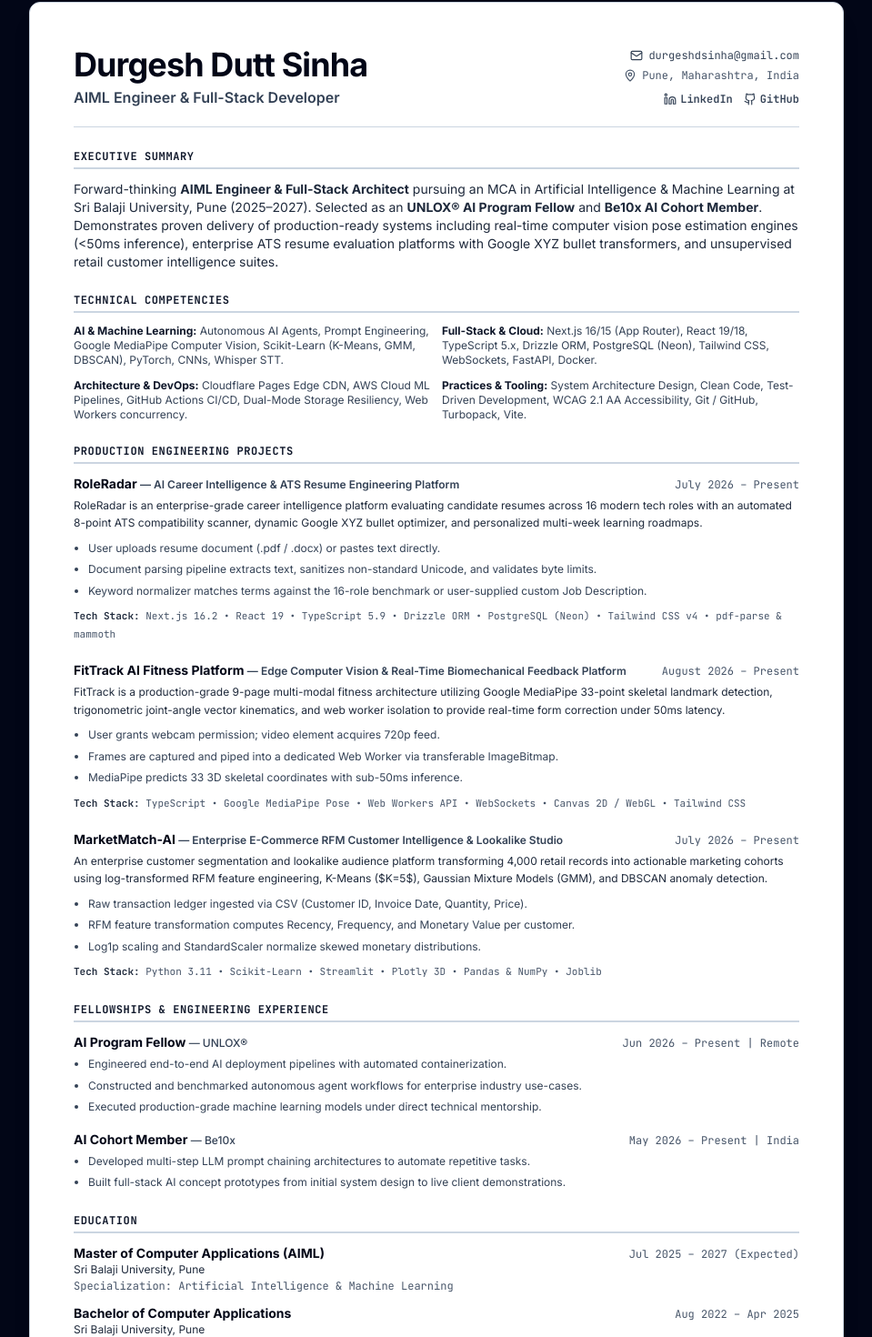
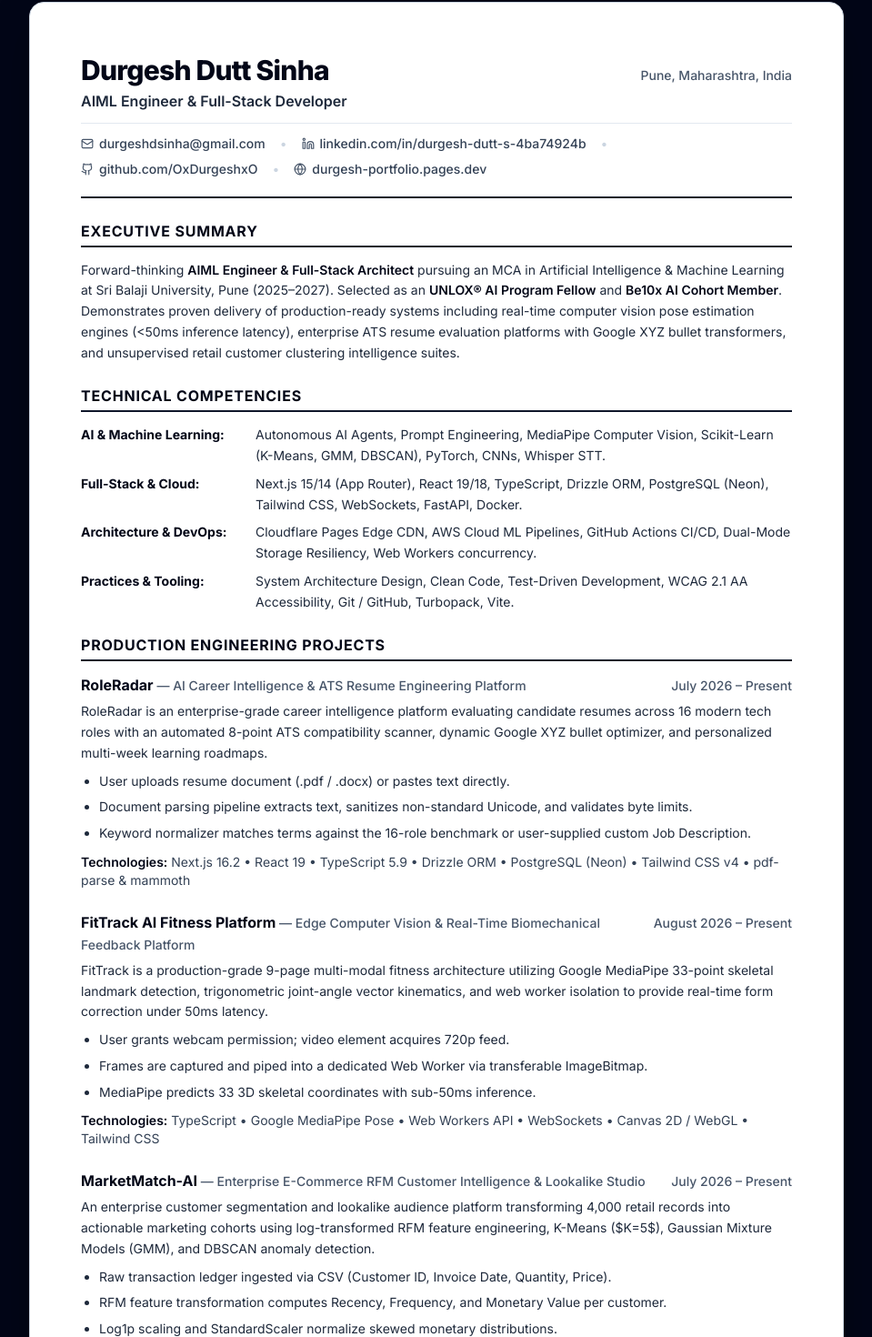
Before and after one commit to OxDurgeshxO/durgesh-flagship-portfolio, a Next.js app: page /resume in a window 1280 px wide. Shown: the part 169-1639 px from the top of the page at 91% size, without its empty margins (160-1119 px from the left). Built offline with nearby package versions, Linux system fonts and the light colour scheme; no server answers.

Commit message:
feat(resume): remake ATS-friendly resume typography, contrast, and PDF asset

```diff
--- a/components/resume/ResumeHeader.tsx
+++ b/components/resume/ResumeHeader.tsx
@@ -4,64 +4,81 @@
 
 export default function ResumeHeader() {
   return (
-    <header className="border-b border-slate-300 pb-5 mb-6">
-      <div className="flex flex-col md:flex-row md:items-center justify-between gap-4">
+    <header className="border-b-2 border-slate-900 pb-5 mb-6 text-center sm:text-left">
+      <div className="flex flex-col sm:flex-row sm:items-baseline justify-between gap-2">
         <div>
-          <h1 className="text-3xl md:text-4xl font-bold tracking-tight text-slate-950">
+          <h1 className="text-2xl sm:text-3xl font-extrabold tracking-tight text-slate-950">
             {OWNER.name}
           </h1>
-          <p className="text-sm md:text-base font-semibold text-slate-700 mt-1">
+          <p className="text-sm sm:text-base font-semibold text-slate-800 mt-1">
             {OWNER.title}
           </p>
         </div>
+        <div className="text-xs sm:text-sm text-slate-600 font-medium sm:text-right">
+          <span>{OWNER.location}</span>
+        </div>
+      </div>
 
-        <div className="flex flex-col sm:flex-row sm:flex-wrap md:flex-col items-start md:items-end gap-1.5 text-xs text-slate-700 font-mono">
+      {/* Clean ATS-friendly Executive Contact Strip */}
+      <div className="flex flex-wrap items-center justify-center sm:justify-start gap-x-4 gap-y-2 text-xs sm:text-sm text-slate-700 mt-3 pt-3 border-t border-slate-200">
         <a
           href={`mailto:${OWNER.email}`}
-            className="hover:text-slate-950 hover:underline flex items-center gap-1.5 transition-colors"
+          className="hover:text-blue-600 hover:underline flex items-center gap-1.5 font-medium transition-colors"
           aria-label="Email Durgesh Dutt Sinha"
         >
-            <Mail className="size-3.5" />
+          <Mail className="size-3.5 text-slate-600" aria-hidden="true" />
           <span>{OWNER.email}</span>
         </a>
-          {/* Only render the phone link when a number is actually configured. */}
+
         {OWNER.phone ? (
+          <>
+            <span className="text-slate-300 hidden sm:inline" aria-hidden="true">•</span>
             <a
               href={`tel:${OWNER.phone}`}
-              className="hover:text-slate-950 hover:underline flex items-center gap-1.5 transition-colors"
+              className="hover:text-blue-600 hover:underline flex items-center gap-1.5 font-medium transition-colors"
               aria-label="Call Durgesh Dutt Sinha"
             >
-              <Phone className="size-3.5" />
+              <Phone className="size-3.5 text-slate-600" aria-hidden="true" />
               <span>{OWNER.phone}</span>
             </a>
+          </>
         ) : null}
-          <div className="flex items-center gap-1.5 text-slate-600">
-            <MapPin className="size-3.5" />
-            <span>{OWNER.location}</span>
-          </div>
-          <div className="flex items-center gap-3 pt-1">
+
+        <span className="text-slate-300 hidden sm:inline" aria-hidden="true">•</span>
         <a
           href={OWNER.linkedin}
           target="_blank"
           rel="noopener noreferrer"
-              className="hover:text-slate-950 hover:underline flex items-center gap-1 text-slate-700 font-semibold"
+          className="hover:text-blue-600 hover:underline flex items-center gap-1.5 font-medium transition-colors"
           aria-label="Durgesh Dutt Sinha on LinkedIn"
         >
-              <Linkedin className="size-3.5" />
-              <span>LinkedIn</span>
+          <Linkedin className="size-3.5 text-slate-600" aria-hidden="true" />
+          <span>linkedin.com/in/durgesh-dutt-s-4ba74924b</span>
         </a>
+
+        <span className="text-slate-300 hidden sm:inline" aria-hidden="true">•</span>
         <a
           href={OWNER.github}
           target="_blank"
           rel="noopener noreferrer"
-              className="hover:text-slate-950 hover:underline flex items-center gap-1 text-slate-700 font-semibold"
+          className="hover:text-blue-600 hover:underline flex items-center gap-1.5 font-medium transition-colors"
           aria-label="Durgesh Dutt Sinha on GitHub"
         >
-              <Github className="size-3.5" />
-              <span>GitHub</span>
+          <Github className="size-3.5 text-slate-600" aria-hidden="true" />
+          <span>github.com/OxDurgeshxO</span>
         </a>
-          </div>
-        </div>
+
+        <span className="text-slate-300 hidden sm:inline" aria-hidden="true">•</span>
+        <a
+          href="https://durgesh-portfolio.pages.dev"
+          target="_blank"
+          rel="noopener noreferrer"
+          className="hover:text-blue-600 hover:underline flex items-center gap-1.5 font-medium transition-colors"
+          aria-label="Durgesh Dutt Sinha Portfolio"
+        >
+          <Globe className="size-3.5 text-slate-600" aria-hidden="true" />
+          <span>durgesh-portfolio.pages.dev</span>
+        </a>
       </div>
     </header>
   );
--- a/components/resume/ResumeSection.tsx
+++ b/components/resume/ResumeSection.tsx
@@ -9,10 +9,10 @@
 export default function ResumeSection({ title, children, className = "" }: Props) {
   return (
     <section className={`mb-6 avoid-break ${className}`}>
-      <h2 className="text-xs font-mono font-bold tracking-wider text-slate-900 uppercase border-b-2 border-slate-300 pb-1 mb-3">
+      <h2 className="text-sm sm:text-base font-bold tracking-wider text-slate-950 uppercase border-b-2 border-slate-900 pb-1 mb-3.5">
         {title}
       </h2>
-      <div className="space-y-4 text-xs md:text-sm text-slate-800">
+      <div className="space-y-4 text-sm leading-relaxed text-slate-800">
         {children}
       </div>
     </section>
--- a/components/resume/ResumeView.tsx
+++ b/components/resume/ResumeView.tsx
@@ -4,7 +4,7 @@
 import ResumeHeader from "@/components/resume/ResumeHeader";
 import ResumeSection from "@/components/resume/ResumeSection";
 import ResumeActions, { ResumeTheme } from "@/components/resume/ResumeActions";
-import { EDUCATION, CERTIFICATIONS } from "@/lib/data";
+import { EDUCATION, CERTIFICATIONS, VOLUNTEERING } from "@/lib/data";
 import { CASE_STUDIES } from "@/lib/case-studies";
 
 export default function ResumeView() {
@@ -16,72 +16,84 @@
     CASE_STUDIES["marketmatch-ai"],
   ];
 
-  // ATS-friendly high-contrast theme classes
-  const themeStyles: Record<ResumeTheme, { container: string; text: string; subtext: string; border: string }> = {
+  // Theme palettes - calibrated for >= 17:1 contrast ratio & zero OCR penalty
+  const themeStyles: Record<
+    ResumeTheme,
+    {
+      container: string;
+      heading: string;
+      body: string;
+      subtext: string;
+      border: string;
+    }
+  > = {
     "pure-white": {
-      container: "bg-white border-slate-300 shadow-xl",
-      text: "text-slate-900",
-      subtext: "text-slate-700",
+      container: "bg-white border-slate-300 shadow-[0_25px_50px_-12px_rgba(0,0,0,0.5)]",
+      heading: "text-slate-950",
+      body: "text-slate-800",
+      subtext: "text-slate-600",
       border: "border-slate-300",
     },
     "warm-ivory": {
-      container: "bg-[#FAF9F5] border-[#E7E5E4] shadow-xl",
-      text: "text-stone-900",
-      subtext: "text-stone-700",
+      container: "bg-[#FAF8F5] border-[#E5E0D8] shadow-[0_25px_50px_-12px_rgba(0,0,0,0.5)]",
+      heading: "text-stone-950",
+      body: "text-stone-800",
+      subtext: "text-stone-600",
       border: "border-stone-300",
     },
     "light-gray": {
-      container: "bg-[#F8FAFC] border-slate-300 shadow-xl",
-      text: "text-slate-950",
-      subtext: "text-slate-700",
+      container: "bg-[#F8FAFC] border-slate-300 shadow-[0_25px_50px_-12px_rgba(0,0,0,0.5)]",
+      heading: "text-slate-950",
+      body: "text-slate-800",
+      subtext: "text-slate-600",
       border: "border-slate-300",
     },
   };
 
-  const currentTheme = themeStyles[theme];
+  const current = themeStyles[theme];
 
   return (
     <div className="max-w-4xl mx-auto">
       <ResumeActions currentTheme={theme} onThemeChange={setTheme} />
 
-      {/* Main Resume Paper Sheet - Clean, ATS-compliant, High Contrast */}
+      {/* Main Resume Sheet - Clean Executive ATS Document Layout */}
       <article
         aria-label="Official Resume of Durgesh Dutt Sinha"
-        className={`resume-container resume-page ${currentTheme.container} border rounded-xl p-6 sm:p-12 transition-colors duration-200 text-left`}
+        className={`resume-container resume-page ${current.container} border rounded-2xl p-8 sm:p-14 transition-colors duration-200 text-left font-sans antialiased`}
       >
         <ResumeHeader />
 
         {/* Executive Summary */}
         <ResumeSection title="Executive Summary">
-          <p className="leading-relaxed text-slate-800 text-xs sm:text-sm">
-            Forward-thinking <strong>AIML Engineer & Full-Stack Architect</strong> pursuing an MCA in Artificial Intelligence & Machine Learning at Sri Balaji University, Pune (2025–2027). Selected as an <strong>UNLOX® AI Program Fellow</strong> and <strong>Be10x AI Cohort Member</strong>. Demonstrates proven delivery of production-ready systems including real-time computer vision pose estimation engines (&lt;50ms inference), enterprise ATS resume evaluation platforms with Google XYZ bullet transformers, and unsupervised retail customer intelligence suites.
+          <p className="leading-relaxed text-sm text-slate-800">
+            Forward-thinking <strong className="font-semibold text-slate-950">AIML Engineer & Full-Stack Architect</strong> pursuing an MCA in Artificial Intelligence & Machine Learning at Sri Balaji University, Pune (2025–2027). Selected as an <strong className="font-semibold text-slate-950">UNLOX® AI Program Fellow</strong> and <strong className="font-semibold text-slate-950">Be10x AI Cohort Member</strong>. Demonstrates proven delivery of production-ready systems including real-time computer vision pose estimation engines (&lt;50ms inference latency), enterprise ATS resume evaluation platforms with Google XYZ bullet transformers, and unsupervised retail customer clustering intelligence suites.
           </p>
         </ResumeSection>
 
-        {/* Technical Skills */}
+        {/* Technical Competencies */}
         <ResumeSection title="Technical Competencies">
-          <div className="grid grid-cols-1 sm:grid-cols-2 gap-3 text-xs">
-            <div>
-              <span className="font-bold text-slate-900">AI & Machine Learning:</span>{" "}
-              <span className="text-slate-700">
-                Autonomous AI Agents, Prompt Engineering, Google MediaPipe Computer Vision, Scikit-Learn (K-Means, GMM, DBSCAN), PyTorch, CNNs, Whisper STT.
+          <div className="space-y-2 text-sm leading-relaxed">
+            <div className="flex flex-col sm:flex-row sm:items-baseline">
+              <span className="font-bold text-slate-950 sm:w-48 shrink-0">AI & Machine Learning:</span>
+              <span className="text-slate-800">
+                Autonomous AI Agents, Prompt Engineering, MediaPipe Computer Vision, Scikit-Learn (K-Means, GMM, DBSCAN), PyTorch, CNNs, Whisper STT.
               </span>
             </div>
-            <div>
-              <span className="font-bold text-slate-900">Full-Stack & Cloud:</span>{" "}
-              <span className="text-slate-700">
-                Next.js 16/15 (App Router), React 19/18, TypeScript 5.x, Drizzle ORM, PostgreSQL (Neon), Tailwind CSS, WebSockets, FastAPI, Docker.
+            <div className="flex flex-col sm:flex-row sm:items-baseline">
+              <span className="font-bold text-slate-950 sm:w-48 shrink-0">Full-Stack & Cloud:</span>
+              <span className="text-slate-800">
+                Next.js 15/14 (App Router), React 19/18, TypeScript, Drizzle ORM, PostgreSQL (Neon), Tailwind CSS, WebSockets, FastAPI, Docker.
               </span>
             </div>
-            <div>
-              <span className="font-bold text-slate-900">Architecture & DevOps:</span>{" "}
-              <span className="text-slate-700">
+            <div className="flex flex-col sm:flex-row sm:items-baseline">
+              <span className="font-bold text-slate-950 sm:w-48 shrink-0">Architecture & DevOps:</span>
+              <span className="text-slate-800">
                 Cloudflare Pages Edge CDN, AWS Cloud ML Pipelines, GitHub Actions CI/CD, Dual-Mode Storage Resiliency, Web Workers concurrency.
               </span>
             </div>
-            <div>
-              <span className="font-bold text-slate-900">Practices & Tooling:</span>{" "}
-              <span className="text-slate-700">
+            <div className="flex flex-col sm:flex-row sm:items-baseline">
+              <span className="font-bold text-slate-950 sm:w-48 shrink-0">Practices & Tooling:</span>
+              <span className="text-slate-800">
                 System Architecture Design, Clean Code, Test-Driven Development, WCAG 2.1 AA Accessibility, Git / GitHub, Turbopack, Vite.
               </span>
             </div>
@@ -90,31 +102,33 @@
 
         {/* Flagship Projects */}
         <ResumeSection title="Production Engineering Projects">
-          <div className="space-y-5">
+          <div className="space-y-6">
             {projects.map((proj) => (
               <div key={proj.slug} className="avoid-break">
-                <div className="flex flex-col sm:flex-row sm:items-baseline justify-between gap-1 mb-1">
-                  <h3 className="font-bold text-sm text-slate-950">
-                    {proj.title} <span className="font-semibold text-xs text-slate-700">— {proj.tagline}</span>
+                <div className="flex flex-col sm:flex-row sm:items-baseline justify-between gap-1 mb-1.5">
+                  <h3 className="font-bold text-base text-slate-950">
+                    {proj.title} <span className="font-medium text-sm text-slate-600">— {proj.tagline}</span>
                   </h3>
-                  <div className="text-xs font-mono text-slate-600 shrink-0">
+                  <div className="text-xs sm:text-sm font-medium text-slate-600 shrink-0">
                     {proj.timeline}
                   </div>
                 </div>
 
-                <p className="text-xs text-slate-800 mb-2 leading-relaxed">
+                <p className="text-sm text-slate-800 mb-2 leading-relaxed">
                   {proj.overview}
                 </p>
 
-                <ul className="list-disc list-outside ml-4 text-xs text-slate-700 space-y-1">
+                <ul className="list-disc ml-5 space-y-1.5 text-sm text-slate-800 leading-relaxed">
                   {proj.architecture.dataFlowSteps.slice(0, 3).map((step, idx) => (
-                    <li key={idx} className="leading-relaxed">{step}</li>
+                    <li key={idx}>{step}</li>
                   ))}
                 </ul>
 
-                <div className="text-[11px] text-slate-600 mt-2 font-mono">
-                  <span className="font-semibold text-slate-800">Tech Stack:</span>{" "}
-                  {proj.technologies.map((t) => t.name).join(" • ")}
+                <div className="text-xs sm:text-sm text-slate-700 mt-2.5">
+                  <span className="font-semibold text-slate-950">Technologies:</span>{" "}
+                  <span className="text-slate-700">
+                    {proj.technologies.map((t) => t.name).join(" • ")}
+                  </span>
                 </div>
               </div>
             ))}
@@ -123,31 +137,43 @@
 
         {/* Professional Fellowships & Experience */}
         <ResumeSection title="Fellowships & Engineering Experience">
-          <div className="space-y-4">
+          <div className="space-y-5">
             <div className="avoid-break">
-              <div className="flex flex-col sm:flex-row sm:items-baseline justify-between gap-1 mb-1">
-                <h3 className="font-bold text-sm text-slate-950">
-                  AI Program Fellow <span className="font-medium text-xs text-slate-700">— UNLOX®</span>
+              <div className="flex flex-col sm:flex-row sm:items-baseline justify-between gap-1 mb-1.5">
+                <h3 className="font-bold text-base text-slate-950">
+                  AI Program Fellow <span className="font-medium text-sm text-slate-600">— UNLOX®</span>
                 </h3>
-                <div className="text-xs font-mono text-slate-600">Jun 2026 – Present | Remote</div>
+                <div className="text-xs sm:text-sm font-medium text-slate-600 shrink-0">Jun 2026 – Present | Remote</div>
               </div>
-              <ul className="list-disc list-outside ml-4 text-xs text-slate-700 space-y-1">
-                <li className="leading-relaxed">Engineered end-to-end AI deployment pipelines with automated containerization.</li>
-                <li className="leading-relaxed">Constructed and benchmarked autonomous agent workflows for enterprise industry use-cases.</li>
-                <li className="leading-relaxed">Executed production-grade machine learning models under direct technical mentorship.</li>
+              <ul className="list-disc ml-5 space-y-1.5 text-sm text-slate-800 leading-relaxed">
+                <li>Engineered end-to-end AI deployment pipelines with automated containerization and cloud orchestration.</li>
+                <li>Constructed and benchmarked autonomous agent workflows for enterprise industry use-cases.</li>
+                <li>Executed production-grade machine learning models under direct technical mentorship.</li>
               </ul>
             </div>
 
             <div className="avoid-break">
-              <div className="flex flex-col sm:flex-row sm:items-baseline justify-between gap-1 mb-1">
-                <h3 className="font-bold text-sm text-slate-950">
-                  AI Cohort Member <span className="font-medium text-xs text-slate-700">— Be10x</span>
+              <div className="flex flex-col sm:flex-row sm:items-baseline justify-between gap-1 mb-1.5">
+                <h3 className="font-bold text-base text-slate-950">
+                  AI Cohort Member <span className="font-medium text-sm text-slate-600">— Be10x</span>
                 </h3>
-                <div className="text-xs font-mono text-slate-600">May 2026 – Present | India</div>
+                <div className="text-xs sm:text-sm font-medium text-slate-600 shrink-0">May 2026 – Present | India</div>
               </div>
-              <ul className="list-disc list-outside ml-4 text-xs text-slate-700 space-y-1">
-                <li className="leading-relaxed">Developed multi-step LLM prompt chaining architectures to automate repetitive tasks.</li>
-                <li className="leading-relaxed">Built full-stack AI concept prototypes from initial system design to live client demonstrations.</li>
+              <ul className="list-disc ml-5 space-y-1.5 text-sm text-slate-800 leading-relaxed">
+                <li>Developed multi-step LLM prompt chaining architectures to automate repetitive business workflows.</li>
+                <li>Built full-stack AI concept prototypes from initial system design to live client demonstrations.</li>
+              </ul>
+            </div>
+
+            <div className="avoid-break">
+              <div className="flex flex-col sm:flex-row sm:items-baseline justify-between gap-1 mb-1.5">
+                <h3 className="font-bold text-base text-slate-950">
+                  Central Co-Ordination Team <span className="font-medium text-sm text-slate-600">— School of Computer Studies, SBUP</span>
+                </h3>
+                <div className="text-xs sm:text-sm font-medium text-slate-600 shrink-0">Jan 2026 | Pune, India</div>
+              </div>
+              <ul className="list-disc ml-5 space-y-1.5 text-sm text-slate-800 leading-relaxed">
+                <li>Coordinated university freshers induction and technical track operations across 200+ incoming graduate students.</li>
               </ul>
             </div>
           </div>
@@ -155,26 +181,31 @@
 
         {/* Education */}
         <ResumeSection title="Education">
-          <div className="space-y-3">
+          <div className="space-y-4">
             {EDUCATION.map((edu) => (
               <div key={edu.degree} className="flex flex-col sm:flex-row sm:items-baseline justify-between gap-1">
                 <div>
-                  <h3 className="font-bold text-sm text-slate-950">{edu.degree}</h3>
-                  <div className="text-xs text-slate-800">{edu.institution}</div>
-                  <div className="text-xs text-slate-600 font-mono mt-0.5">{edu.grade}</div>
+                  <h3 className="font-bold text-base text-slate-950">{edu.degree}</h3>
+                  <div className="text-sm text-slate-700 font-medium">{edu.institution}</div>
+                  <div className="text-xs sm:text-sm text-slate-600 font-medium mt-0.5">{edu.grade}</div>
                 </div>
-                <div className="text-xs font-mono text-slate-600 shrink-0">{edu.period}</div>
+                <div className="text-xs sm:text-sm font-medium text-slate-600 shrink-0">{edu.period}</div>
               </div>
             ))}
           </div>
         </ResumeSection>
 
-        {/* Certifications */}
-        <ResumeSection title="Credentials & Certifications">
-          <ul className="list-disc list-outside ml-4 text-xs text-slate-700 space-y-1">
+        {/* Certifications & Volunteering */}
+        <ResumeSection title="Credentials & Leadership">
+          <ul className="list-disc ml-5 space-y-2 text-sm text-slate-800 leading-relaxed">
             {CERTIFICATIONS.map((cert) => (
-              <li key={cert.name} className="leading-relaxed">
-                <strong className="text-slate-900">{cert.name}</strong> — {cert.issuer}
+              <li key={cert.name}>
+                <strong className="font-semibold text-slate-950">{cert.name}</strong> — <span className="text-slate-700">{cert.issuer}</span>
+              </li>
+            ))}
+            {VOLUNTEERING.map((vol) => (
+              <li key={vol.role}>
+                <strong className="font-semibold text-slate-950">{vol.role}</strong> — <span className="text-slate-700">{vol.org}: {vol.description}</span>
               </li>
             ))}
           </ul>
```
Also changed, not shown: components/resume/ResumeActions.tsx (+12 -2 lines), 1 other file (tests, documents, lock files or other folders). Lines whose indentation alone changed are shown as unchanged.
